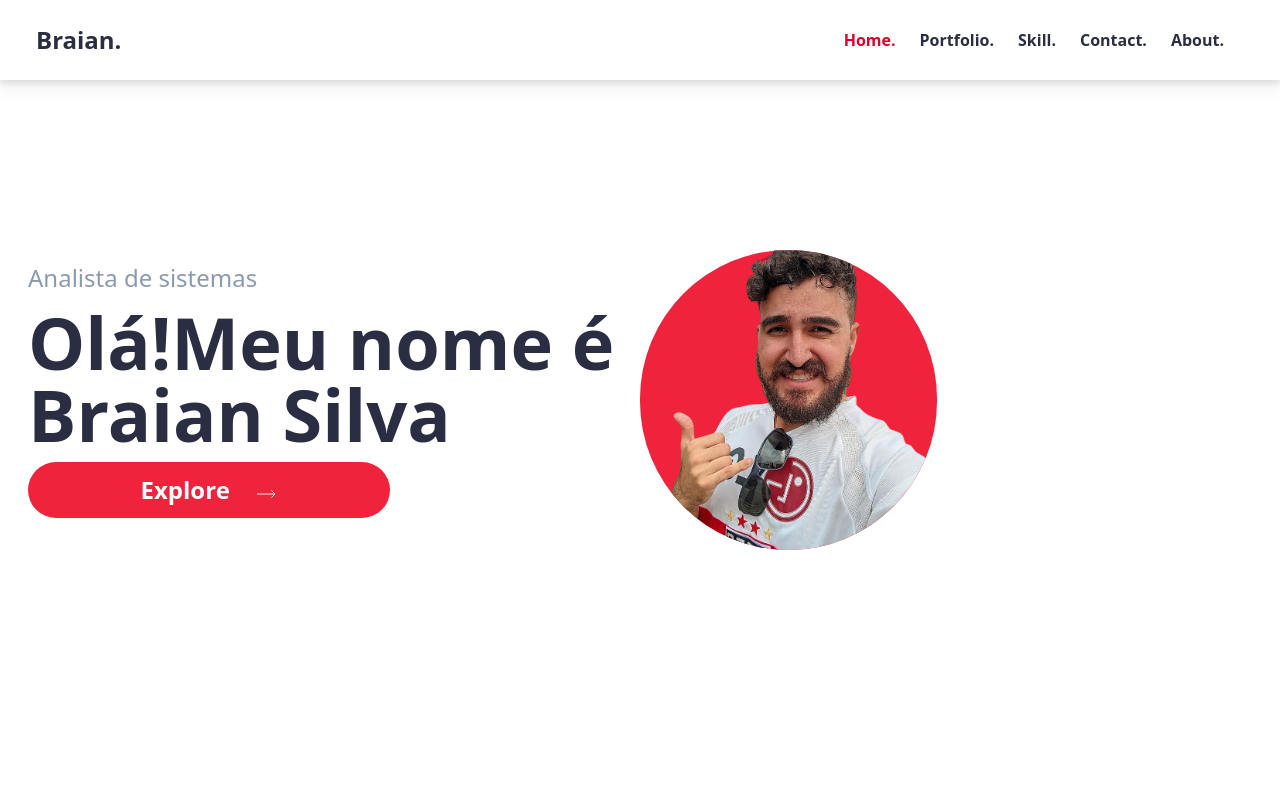
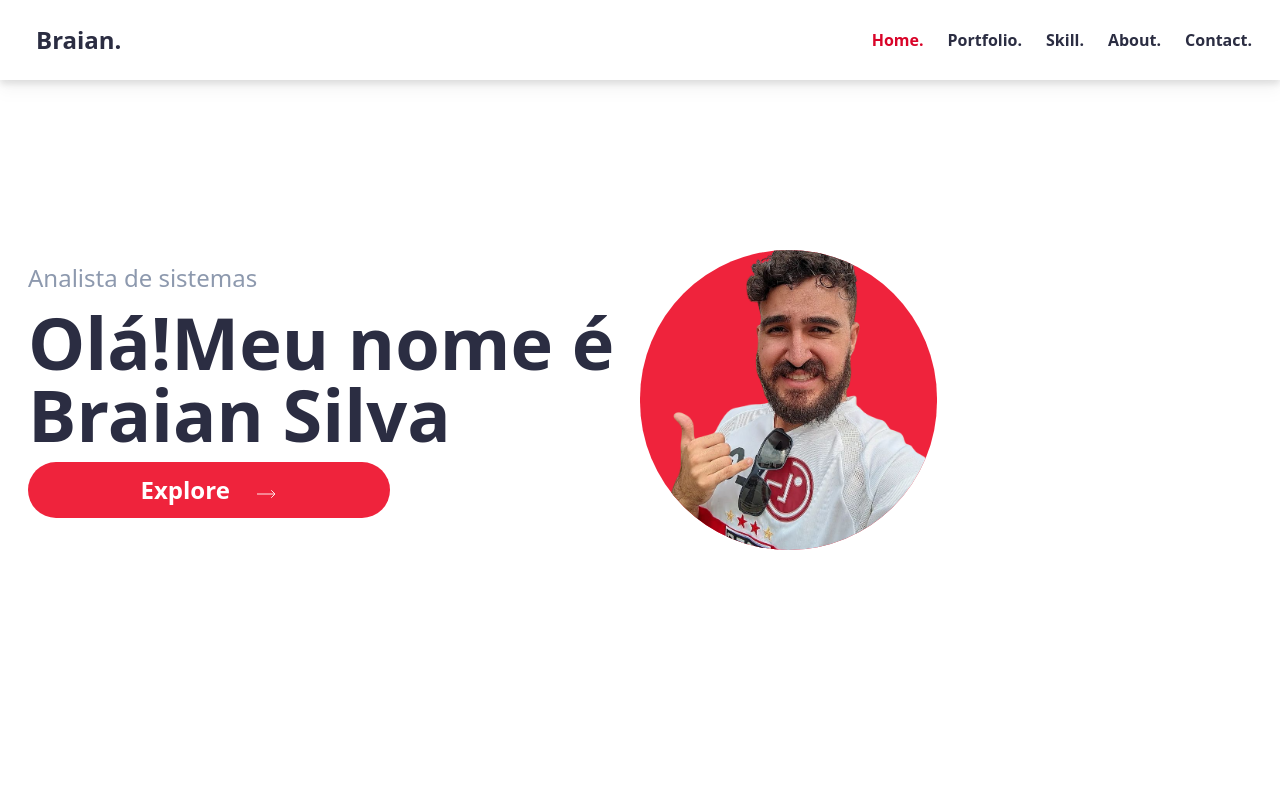
Before and after one commit to BraianS/reactjs-portfolio, a React (Vite) app: page / in a window 1280 px wide. Shown: the top 800 px of the page. Built offline with nearby package versions, Linux system fonts and the light colour scheme.

Commit message:
Update Header

```diff
--- a/src/components/layout/Header.tsx
+++ b/src/components/layout/Header.tsx
@@ -6,6 +6,43 @@ import { Link } from "react-scroll";
 export function Header() {
     const [nav, setNave] = useState(false);
     const barToggle = () => setNave(!nav);
+
+    const navItems = [
+        {
+            name: "Home.",
+            link: "hero"
+        },
+        {
+            name: "Portfolio.",
+            link: "portfolio"
+        },
+        {
+            name: "Skill.",
+            link: "skill"
+        },
+        {
+            name: "About.",
+            link: "about"
+        },
+        {
+            name: "Contact.",
+            link: "contact"
+        }
+    ]
+
+    function getNavItems() {
+        return navItems.map(item =>
+            <Link activeClass="nav--active" className="nav__item p-3" smooth spy to={item.link}>{item.name}</Link>
+        );
+    }
+
+    function getBurgerItems() {
+        return navItems.map(item =>
+            <li>
+                <Link activeClass="nav--active" className="nav__item" smooth spy to={item.link}>{item.name}</Link>
+            </li>
+        );
+    }
 
     return (
         <div className="w-screen h-[80px] z-10 bg-container fixed drop-shadow-lg">
@@ -16,11 +53,9 @@ export function Header() {
                 </div>
                 <div className="hidden md:flex pr-2">
                     <ul className="text-1xl font-semibold hidden md:flex title">
-                        <Link activeClass="nav--active" className="nav__item p-3" smooth spy to="hero">Home.</Link>
-                        <Link activeClass="nav--active" className="nav__item p-3" smooth spy to="portfolio">Portfolio.</Link>
-                        <Link activeClass="nav--active" className="nav__item p-3" smooth spy to="skill">Skill.</Link>
-                        <Link activeClass="nav--active" className="nav__item p-3" smooth spy to="contact">Contact.</Link>
-                        <Link activeClass="nav--active" className="nav__item p-3 pr-10" smooth spy to="about">About.</Link>
+                        {
+                            getNavItems()
+                        }
                     </ul>
                 </div>
 
@@ -31,11 +66,9 @@ export function Header() {
             </div>
 
             <ul className={!nav ? 'hidden ' : 'absolute bg-container w-full px-8 md:hidden'}>
-                <li> <Link activeClass="nav--active" smooth spy to="hero">Home</Link></li>
-                <li> <Link activeClass="nav--active" smooth spy to="portfolio">Portfolio</Link></li>
-                <li> <Link activeClass="nav--active" smooth spy to="skill">Skill</Link></li>
-                <li> <Link activeClass="nav--active" smooth spy to="contact">Contact</Link></li>
-                <li> <Link activeClass="nav--active" smooth spy to="About">About</Link></li>
+                {
+                    getBurgerItems()
+                }
             </ul>
         </div>
     )
```
